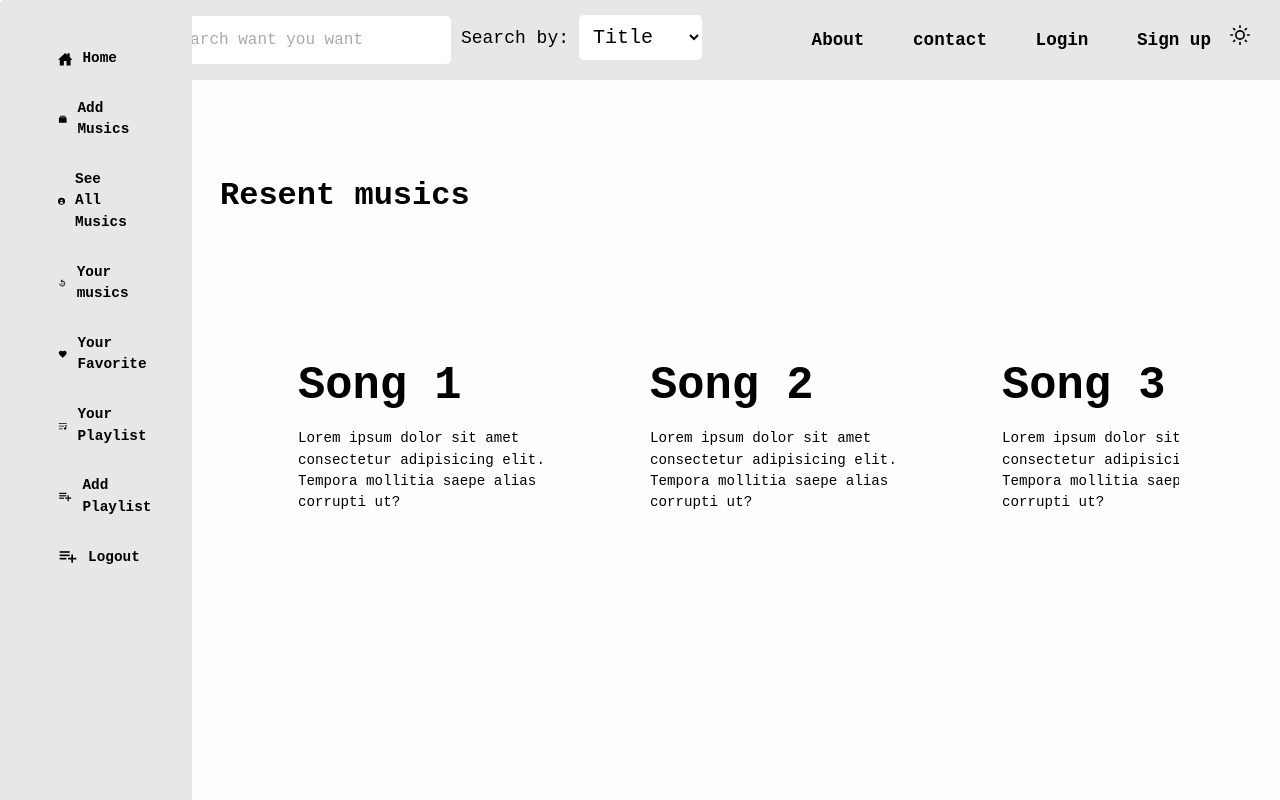
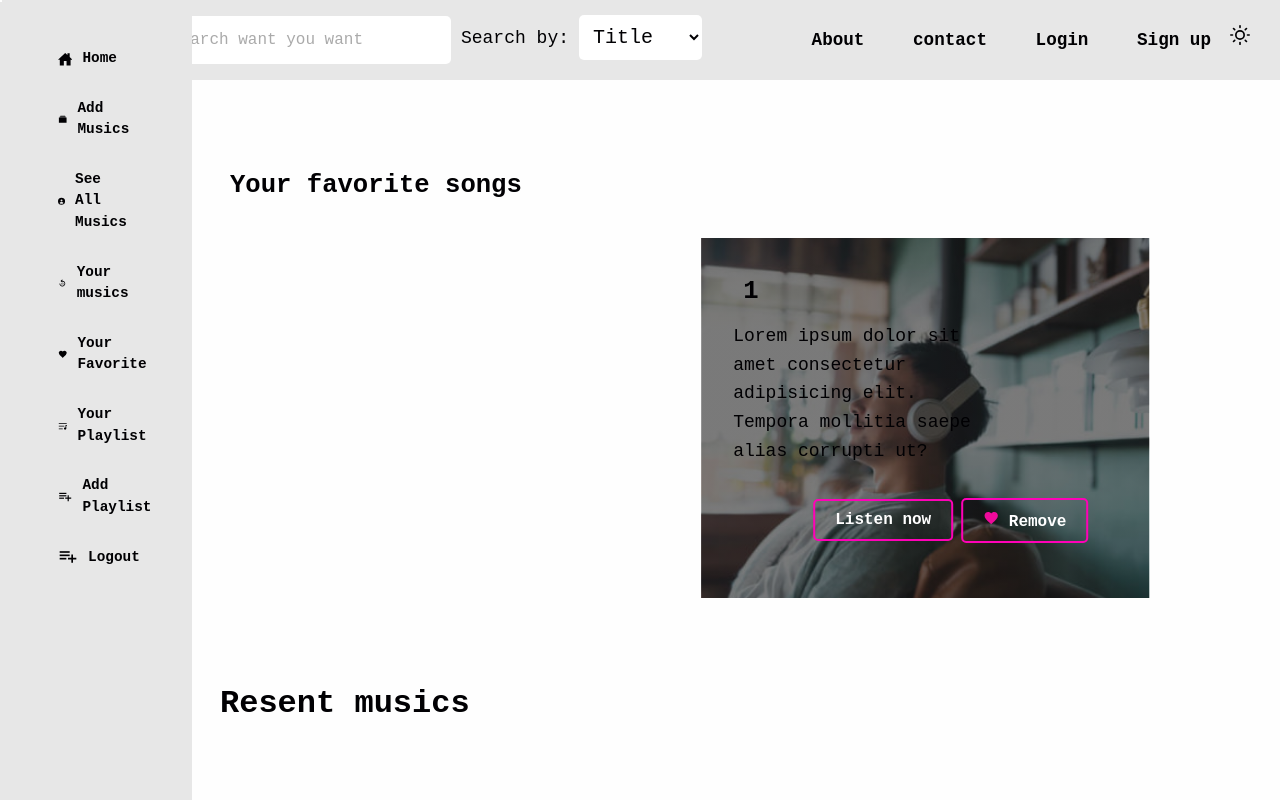
Before and after one commit to eziraa/songish, a React (Vite) app: page /home in a window 1280 px wide. Built offline with nearby package versions, Linux system fonts and the light colour scheme.

Commit message:
displaying favorite songs

```diff
--- a/src/components/pages/homepage/home-page.tsx
+++ b/src/components/pages/homepage/home-page.tsx
@@ -18,6 +18,7 @@ import PlayerComponent from "../../sections/music_player/music-player";
 import { useAppSelector } from "../../../utils/customHook";
 import PlaylistForm from "../../sections/add_playlist/add_playlist";
 import { PlaylistCard } from "../../sections/see_playlist/playlist-card";
+import { FavoriteSongs } from "../../sections/favorite_songs/favorite";
 
 const HomePage = () => {
   const homeRef = useRef<HTMLDivElement>(null);
@@ -58,6 +59,7 @@ const HomePage = () => {
           <Main>
             <PlaylistCard />
             <MusicTable />
+            <FavoriteSongs />
             <RecentSection />
             <AboutPage />
             <ContactPage />
```
